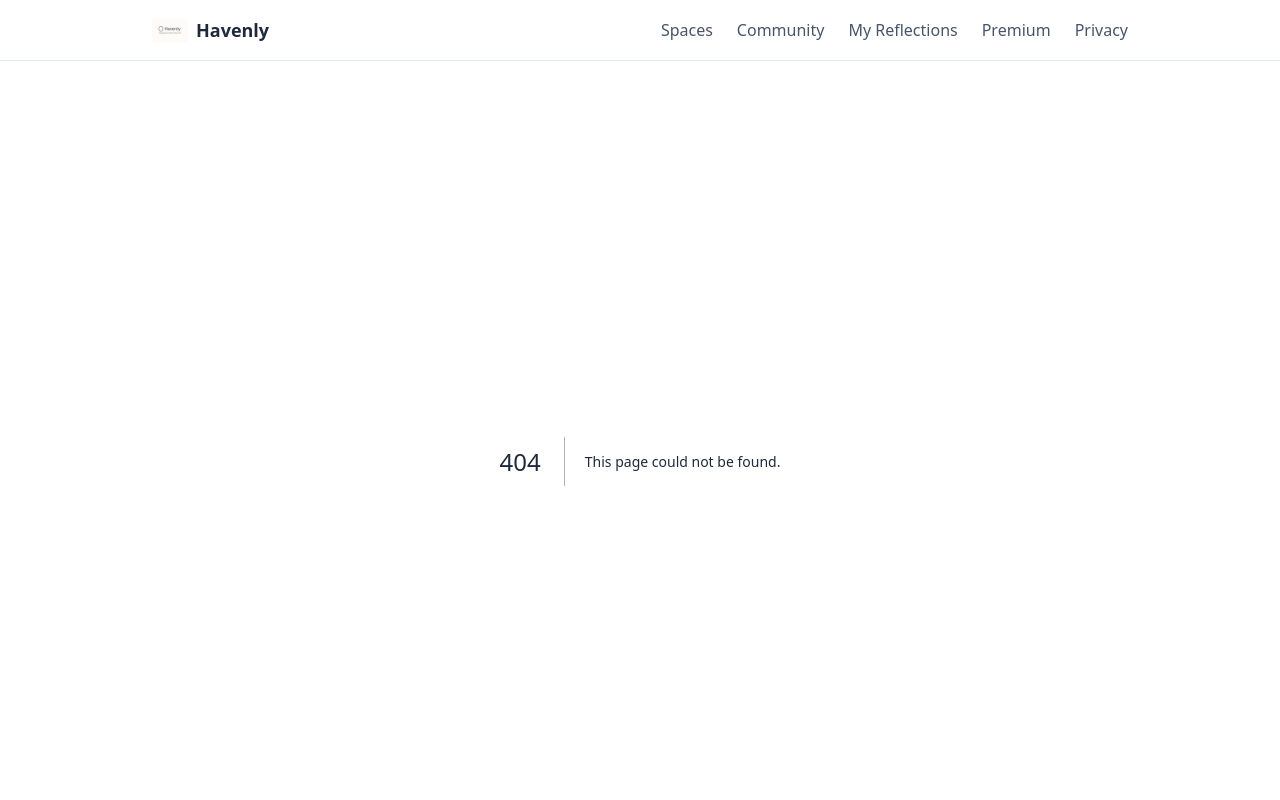
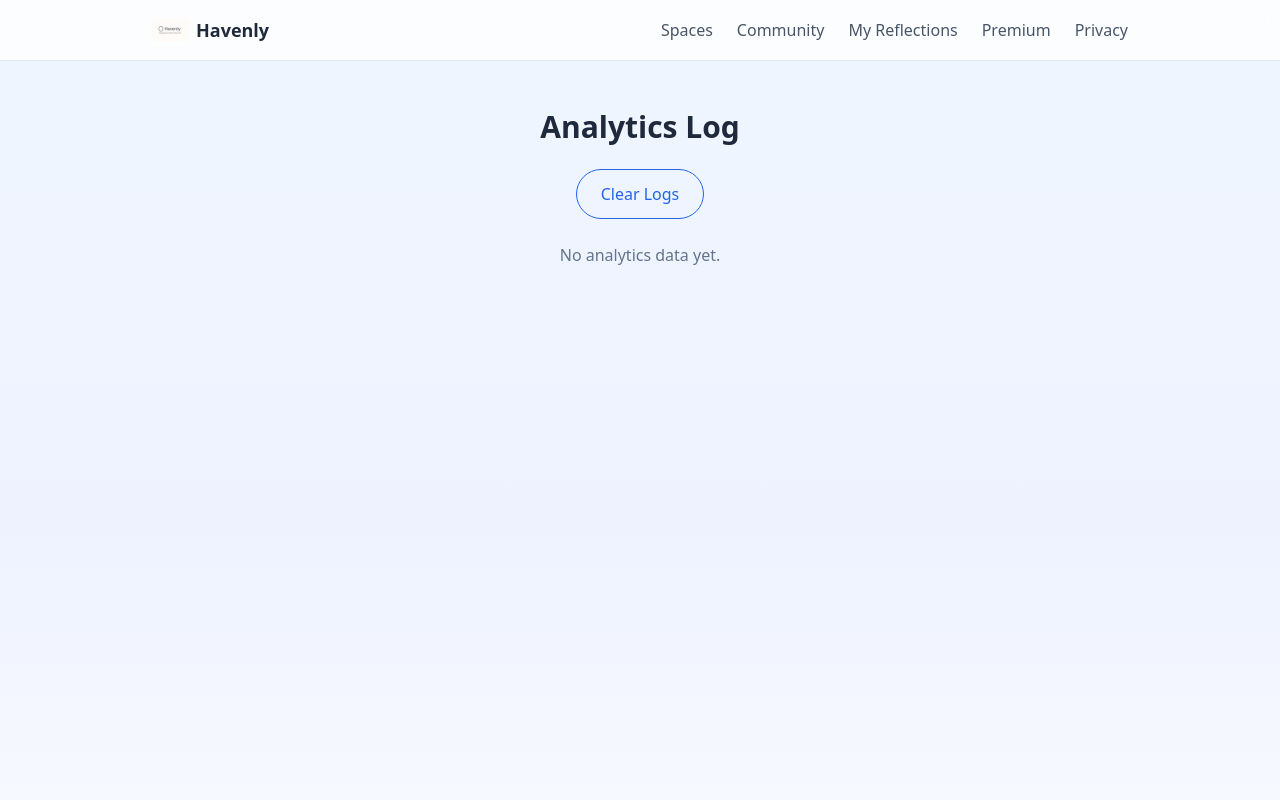
Before and after one commit to Khrboshi/havenly, a Next.js app: page /pages/debug in a window 1280 px wide. Before the commit this address had no page. Shown: the top 800 px of the page. Built offline with nearby package versions, Linux system fonts and the light colour scheme.

Commit message:
Create debug.js

```diff
--- /dev/null
+++ b/pages/pages/debug.js
@@ -0,0 +1,37 @@
+"use client";
+import { getAnalytics, clearAnalytics } from "@/utils/analytics";
+import { useState, useEffect } from "react";
+
+export default function Debug() {
+  const [logs, setLogs] = useState([]);
+
+  useEffect(() => {
+    setLogs(getAnalytics());
+  }, []);
+
+  return (
+    <main className="container py-12">
+      <h1 className="text-3xl font-semibold mb-6 text-center">Analytics Log</h1>
+
+      <div className="flex justify-center mb-6">
+        <button
+          onClick={() => {
+            clearAnalytics();
+            setLogs([]);
+          }}
+          className="btn-secondary"
+        >
+          Clear Logs
+        </button>
+      </div>
+
+      {logs.length === 0 ? (
+        <p className="text-center text-slate-500">No analytics data yet.</p>
+      ) : (
+        <pre className="bg-white border border-slate-200 rounded-2xl shadow-sm p-6 text-sm overflow-x-auto">
+          {JSON.stringify(logs, null, 2)}
+        </pre>
+      )}
+    </main>
+  );
+}
```
